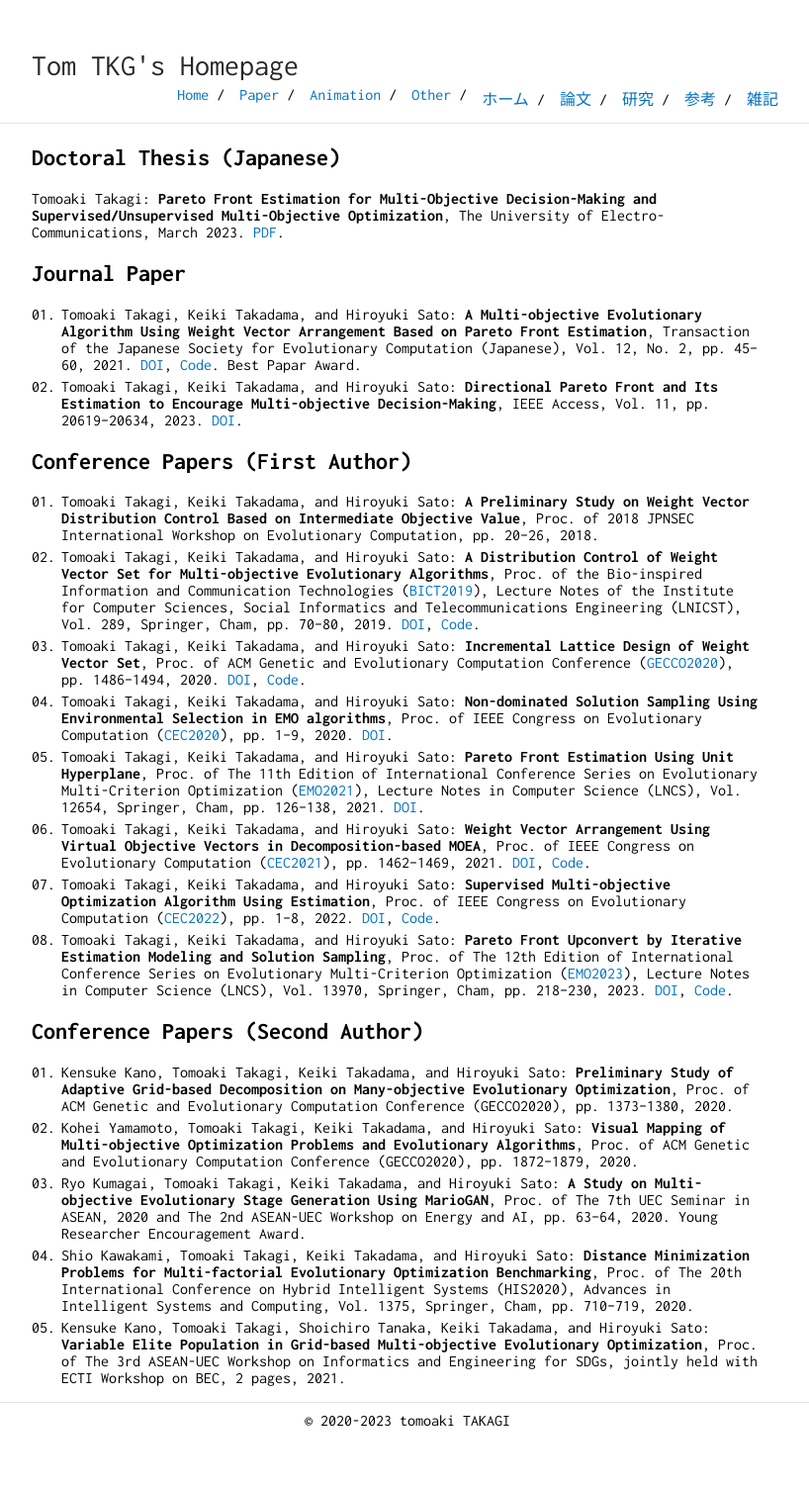
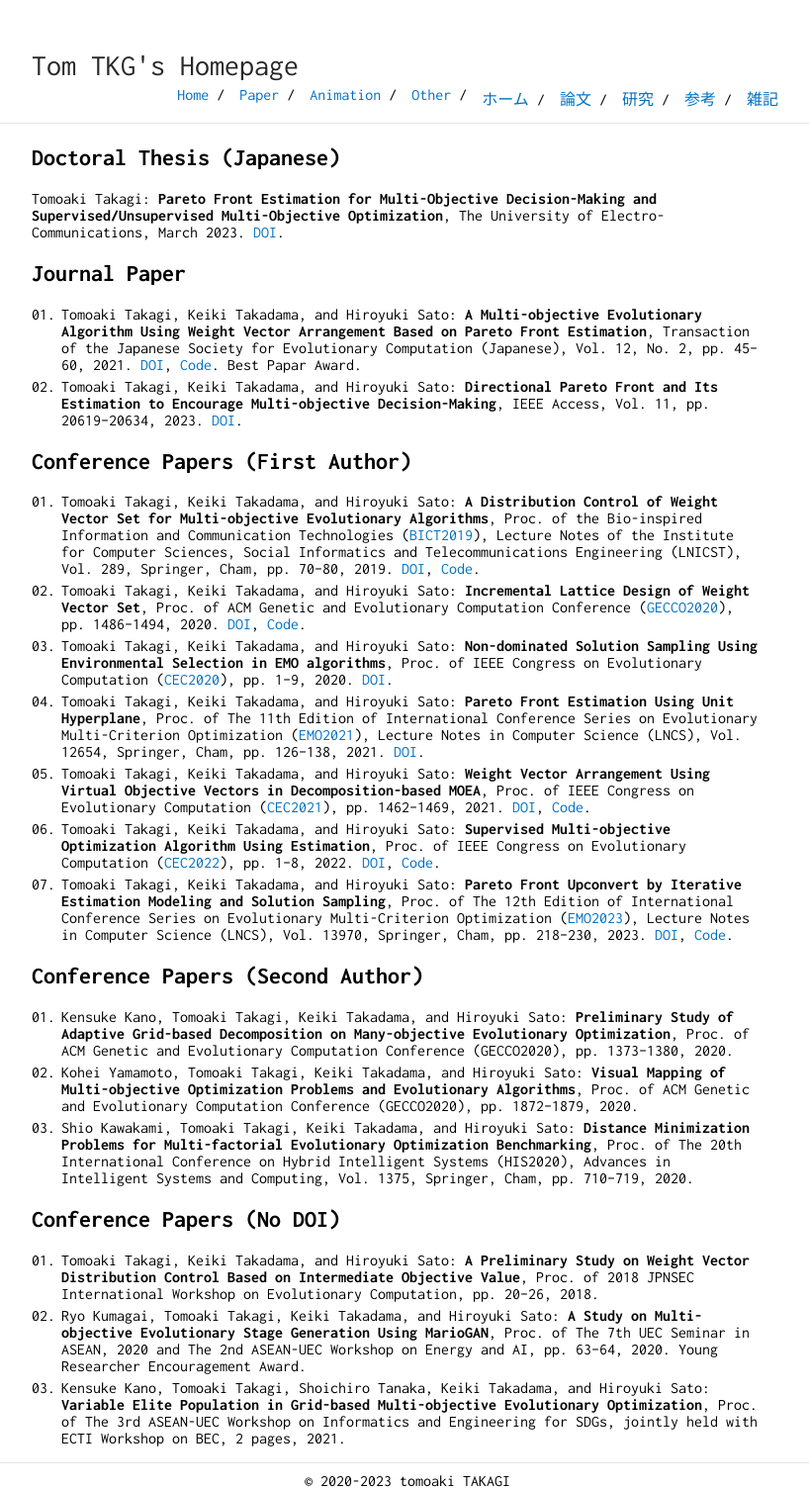
Before and after one commit to tomtkg/tomtkg.github.io, a Jekyll site: the page built from paper.md, in a window 1280 px wide. Shown: the whole page at 99% size, without its empty margins (228-1046 px from the left). Built offline with Jekyll 4.4.1, drawn with Linux system fonts in a browser that asks for light colours; before the commit the page ends 1444 px from its top, so only the background shows below that; some of the changed lines change nothing that is shown.

Commit message:
Update paper.md

```diff
--- a/paper.md
+++ b/paper.md
@@ -4,14 +4,13 @@
 ---
 
 ## Doctoral Thesis (Japanese)
-Tomoaki Takagi: **Pareto Front Estimation for Multi-Objective Decision-Making and Supervised/Unsupervised Multi-Objective Optimization**, The University of Electro-Communications, March 2023. [PDF](https://uec.repo.nii.ac.jp/?action=repository_uri&item_id=10431&file_id=20&file_no=1){:target="_blank"}.
+Tomoaki Takagi: **Pareto Front Estimation for Multi-Objective Decision-Making and Supervised/Unsupervised Multi-Objective Optimization**, The University of Electro-Communications, March 2023. [DOI](http://doi.org/10.18952/00010335){:target="_blank"}.
 
 ## Journal Paper
 1. Tomoaki Takagi, Keiki Takadama, and Hiroyuki Sato: **A Multi-objective Evolutionary Algorithm Using Weight Vector Arrangement Based on Pareto Front Estimation**, Transaction of the Japanese Society for Evolutionary Computation (Japanese), Vol. 12, No. 2, pp. 45--60, 2021. [DOI](https://doi.org/10.11394/tjpnsec.12.45){:target="_blank"}, [Code](https://github.com/tomtkg/MOEA-D-PFE){:target="_blank"}. Best Papar Award.
 1. Tomoaki Takagi, Keiki Takadama, and Hiroyuki Sato: **Directional Pareto Front and Its Estimation to Encourage Multi-objective Decision-Making**, IEEE Access, Vol. 11, pp. 20619--20634, 2023. [DOI](https://doi.org/10.1109/ACCESS.2023.3250238){:target="_blank"}.
 
 ## Conference Papers (First Author)
-1. Tomoaki Takagi, Keiki Takadama, and Hiroyuki Sato: **A Preliminary Study on Weight Vector Distribution Control Based on Intermediate Objective Value**,  Proc. of 2018 JPNSEC International Workshop on Evolutionary Computation, pp. 20--26, 2018.
 1. Tomoaki Takagi, Keiki Takadama, and Hiroyuki Sato: **A Distribution Control of Weight Vector Set for Multi-objective Evolutionary Algorithms**,  Proc. of the Bio-inspired Information and Communication Technologies ([BICT2019](https://bionetics2019.eai-conferences.org){:target="_blank"}), Lecture Notes of the Institute for Computer Sciences, Social Informatics and Telecommunications Engineering (LNICST), Vol. 289, Springer, Cham, pp. 70--80, 2019. [DOI](https://doi.org/10.1007/978-3-030-24202-2_6){:target="_blank"}, [Code](https://github.com/tomtkg/MOEA-D-DCWV){:target="_blank"}.
 1. Tomoaki Takagi, Keiki Takadama, and Hiroyuki Sato: **Incremental Lattice Design of Weight Vector Set**,  Proc. of ACM Genetic and Evolutionary Computation Conference ([GECCO2020](https://gecco-2020.sigevo.org){:target="_blank"}), pp. 1486--1494, 2020. [DOI](https://doi.org/10.1145/3377929.3398082){:target="_blank"}, [Code](https://github.com/tomtkg/ILD){:target="_blank"}.
 1. Tomoaki Takagi, Keiki Takadama, and Hiroyuki Sato: **Non-dominated Solution Sampling Using Environmental Selection in EMO algorithms**, Proc. of IEEE Congress on Evolutionary Computation ([CEC2020](https://wcci2020.org){:target="_blank"}), pp. 1--9, 2020. [DOI](https://doi.org/10.1109/CEC48606.2020.9185529){:target="_blank"}.
@@ -23,6 +22,9 @@
 ## Conference Papers (Second Author)
 1. Kensuke Kano, Tomoaki Takagi, Keiki Takadama, and Hiroyuki Sato: **Preliminary Study of Adaptive Grid-based Decomposition on Many-objective Evolutionary Optimization**, Proc. of ACM Genetic and Evolutionary Computation Conference (GECCO2020), pp. 1373--1380, 2020.
 1. Kohei Yamamoto, Tomoaki Takagi, Keiki Takadama, and Hiroyuki Sato: **Visual Mapping of Multi-objective Optimization Problems and Evolutionary Algorithms**, Proc. of ACM Genetic and Evolutionary Computation Conference (GECCO2020), pp. 1872--1879, 2020.
+1. Shio Kawakami, Tomoaki Takagi, Keiki Takadama, and Hiroyuki Sato: **Distance Minimization Problems for Multi-factorial Evolutionary Optimization Benchmarking**, Proc. of The 20th International Conference on Hybrid Intelligent Systems (HIS2020), Advances in Intelligent Systems and Computing, Vol. 1375, Springer, Cham, pp. 710--719, 2020.
+
+## Conference Papers (No DOI)
+1. Tomoaki Takagi, Keiki Takadama, and Hiroyuki Sato: **A Preliminary Study on Weight Vector Distribution Control Based on Intermediate Objective Value**,  Proc. of 2018 JPNSEC International Workshop on Evolutionary Computation, pp. 20--26, 2018.
 1. Ryo Kumagai, Tomoaki Takagi, Keiki Takadama, and Hiroyuki Sato: **A Study on Multi-objective Evolutionary Stage Generation Using MarioGAN**, Proc. of The 7th UEC Seminar in ASEAN, 2020 and The 2nd ASEAN-UEC Workshop on Energy and AI, pp. 63--64, 2020. Young Researcher Encouragement Award.
-1. Shio Kawakami, Tomoaki Takagi, Keiki Takadama, and Hiroyuki Sato: **Distance Minimization Problems for Multi-factorial Evolutionary Optimization Benchmarking**, Proc. of The 20th International Conference on Hybrid Intelligent Systems (HIS2020), Advances in Intelligent Systems and Computing, Vol. 1375, Springer, Cham, pp. 710--719, 2020.
 1. Kensuke Kano, Tomoaki Takagi, Shoichiro Tanaka, Keiki Takadama, and Hiroyuki Sato: **Variable Elite Population in Grid-based Multi-objective Evolutionary Optimization**, Proc. of The 3rd ASEAN-UEC Workshop on Informatics and Engineering for SDGs, jointly held with ECTI Workshop on BEC, 2 pages, 2021.
```
